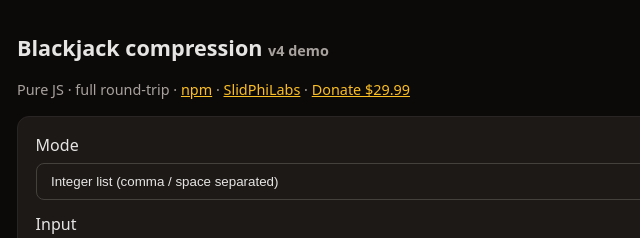
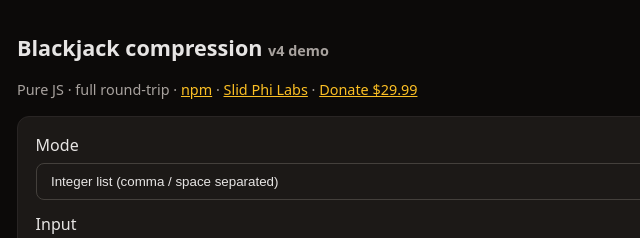
Before and after one commit to ceedot-rock/blackjack-compression, a website: page demo/index.html in a window 1280 px wide. Shown: the top 238 px of the page, 287-927 px from the left. Drawn offline with Linux system fonts and the light colour scheme.

Commit message:
seo: brand as Slid Phi Labs (display/meta/keywords)

```diff
--- a/demo/index.html
+++ b/demo/index.html
@@ -3,7 +3,7 @@
 <head>
   <meta charset="utf-8" />
   <meta name="viewport" content="width=device-width, initial-scale=1" />
-  <title>Blackjack compression demo — SlidPhiLabs</title>
+  <title>Blackjack compression demo — Slid Phi Labs</title>
   <meta name="description" content="Browser demo of blackjack-compression: integer series and text round-trip." />
   <style>
     :root { font-family: ui-sans-serif, system-ui, sans-serif; color: #e7e5e4; background: #0c0a09; }
@@ -27,7 +27,7 @@
   <p class="muted">
     Pure JS · full round-trip ·
     <a href="https://www.npmjs.com/package/blackjack-compression">npm</a> ·
-    <a href="https://slidphilabs.vercel.app">SlidPhiLabs</a> ·
+    <a href="https://slidphilabs.vercel.app">Slid Phi Labs</a> ·
     <a href="https://buy.stripe.com/eVq9AUd7D0OY0CVdAQ6wE0a">Donate $29.99</a>
   </p>
 
```
Also changed, not shown: docs/index.html (+2 -2 lines), package.json (+27 -10 lines), README.md, 1 other file.
